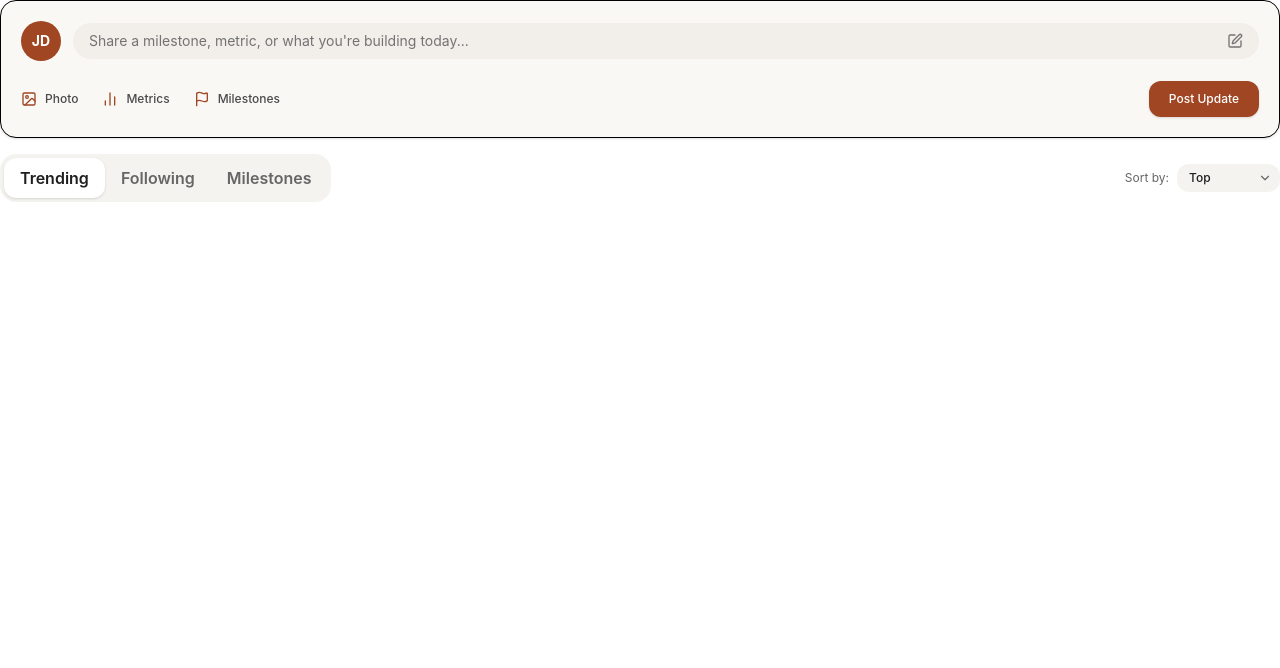
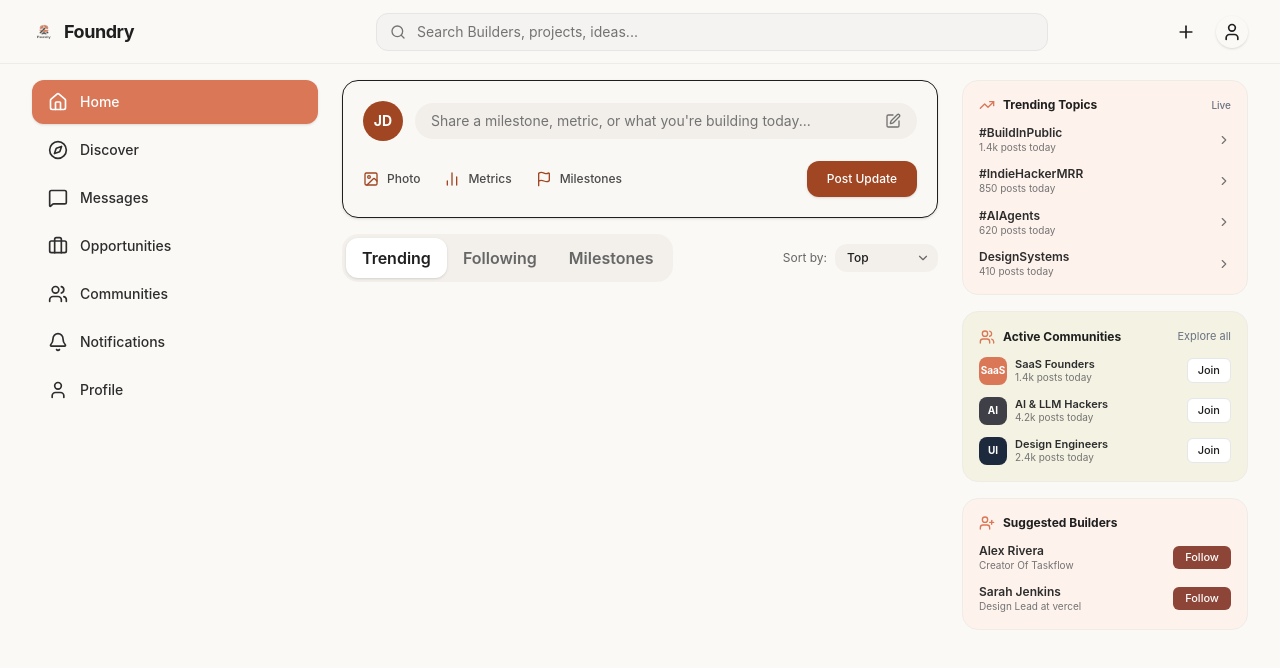
Before and after one commit to TechSage01/Foundry-Frontend, a React (Vite) app: page / in a window 1280 px wide. Shown: the top 668 px of the page. Built offline with nearby package versions, Linux system fonts and the light colour scheme.

Commit message:
style: update background and card color tokens to match Figma design

```diff
--- a/src/App.jsx
+++ b/src/App.jsx
@@ -2,12 +2,19 @@ import React from 'react';
 import { BrowserRouter as Router, Routes, Route } from 'react-router-dom';
 import Home from './pages/Home';
 import SignIn from './pages/SignIn';
+import MainLayout from './components/layout/MainLayout.jsx';
+import RightSidebar from './components/layout/RightSidebar.jsx';
 
 export default function App() {
   return (
     <Router>
       <Routes>
-        <Route path="/" element={<Home />} />
+        <Route path="/"
+        element={<MainLayout rightSidebar={<RightSidebar />}>
+          <Home/>
+          </MainLayout>
+          }
+        />
         <Route path="/signin" element={<SignIn />} />
       </Routes>
     </Router>
--- a/src/index.css
+++ b/src/index.css
@@ -2,9 +2,13 @@
 @import "tailwindcss";
 :root{
   --accent: #d97757;
-  --background: #faf9f6;
-  --surface: #ffffff;
-  --text: #1f1f1f;
-  --muted: #737373;
-  --border: #e5e5ef;
+  --background: #f9f8f6;
+  --surface-white: #ffffff;
+  --text-primary: #1f1f1f;
+  --text-muted: #737373;
+  --surface: #f5f0eb;
 }
+body {
+  background-color: var(--background);
+  color: var(--text-primary);
+}
```
